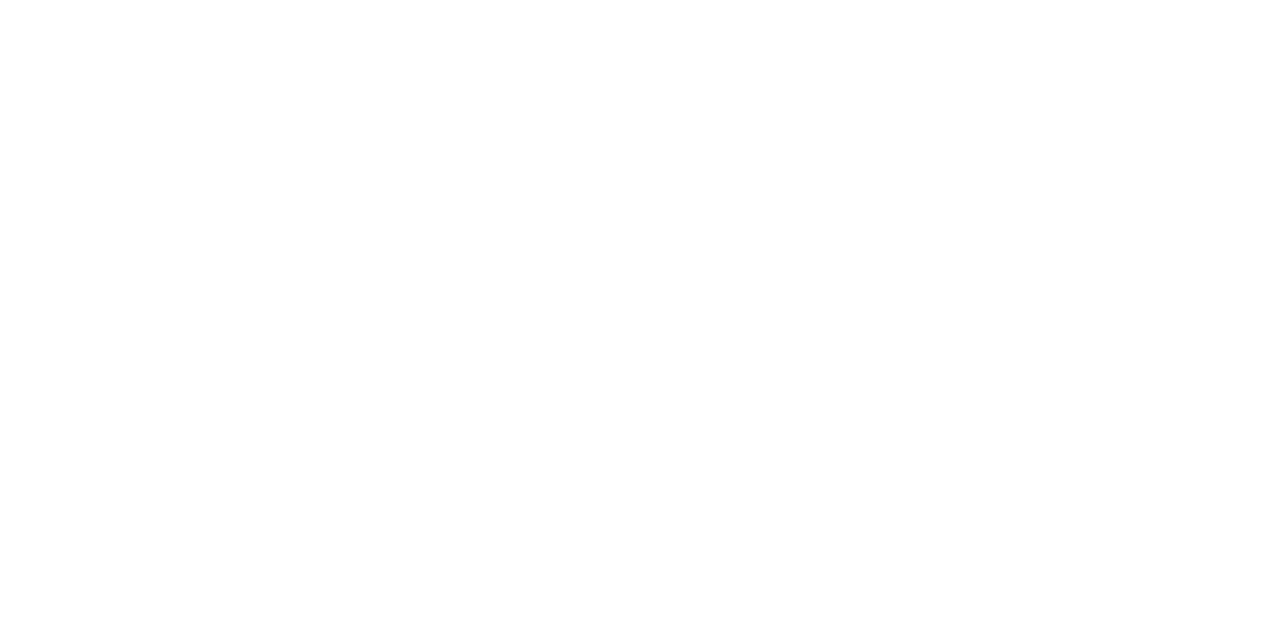
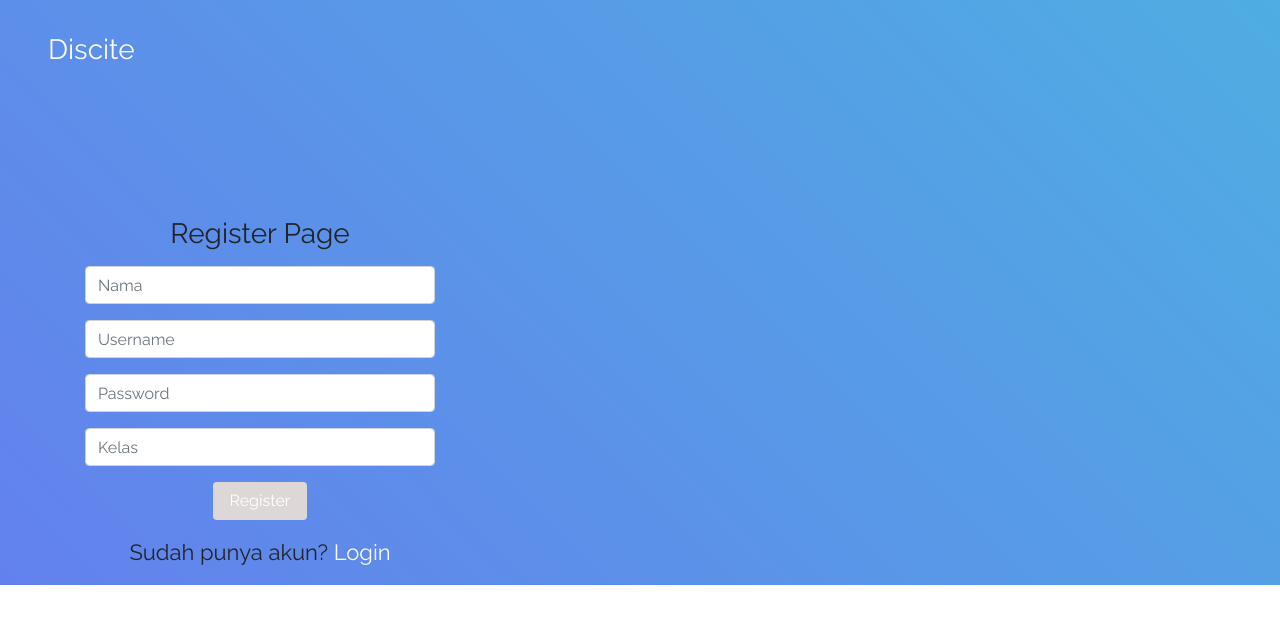
Before and after one commit to samuelmsl/e-learning-app-discite, a React (Create React App) app in the folder frontend/learning-app/: page /register in a window 1280 px wide. Shown: the top 624 px of the page. Built offline with nearby package versions, Linux system fonts and the light colour scheme.

Commit message:
add login and register

```diff
--- a/frontend/learning-app/package.json
+++ b/frontend/learning-app/package.json
@@ -6,6 +6,7 @@
     "@testing-library/jest-dom": "^4.2.4",
     "@testing-library/react": "^9.5.0",
     "@testing-library/user-event": "^7.2.1",
+    "axios": "^0.19.2",
     "mdbreact": "^4.27.0",
     "react": "^16.13.1",
     "react-dom": "^16.13.1",
--- a/frontend/learning-app/src/App.js
+++ b/frontend/learning-app/src/App.js
@@ -3,15 +3,16 @@ import { BrowserRouter as Router, Switch, Route } from "react-router-dom";
 import Teacher from './component/teacher/index';
 import Dashboard from "./component/frontpage/dashboard"
 import Login from "./component/login/Login"
+import Register from './component/register/Register';
 
 function App() {
   return (
     <div className="App">
       <Router>
-      <Route exact path = "/" component = {Dashboard} />
-      <Route path = "/guru" component = {Teacher} />
-      <Route path = "/login" component = {Login} />
-
+        <Route exact path = "/" component = {Dashboard} />
+        <Route path = "/guru" component = {Teacher} />
+        <Route path = "/login" component = {Login} />
+        <Route path = "/register" component = {Register} />
       </Router>
     </div>
   );
--- a/frontend/learning-app/src/component/login/Login.js
+++ b/frontend/learning-app/src/component/login/Login.js
@@ -1,9 +1,41 @@
 import React, { Component } from 'react'
-// import loginImage from '../Assets/Images/loginsvg.svg'
 import './Login.css'
 import { Link } from 'react-router-dom'
+import axios from "axios"
 
 export default class Login extends Component {
+    constructor() {
+        super();
+        this.state = {
+            username: "",
+            password: "",
+        };
+    }
+
+    onChange = (e) => {
+        this.setState({
+            [e.target.name]: e.target.value,
+        });
+    };
+
+    handleButtonLogin = () => {
+        axios.post("http://localhost:8080/auth", {
+                username: this.state.username,
+                password: this.state.password,
+            })
+            .then((res) => {
+                let token = res.data.token;
+                window.localStorage.setItem("tokenLoginUser", token);
+
+                if (window.localStorage.getItem("tokenLoginUser") === "null") {
+                    alert("Failed!");
+                } else {
+                    alert("Success!");
+                }
+            })
+            .catch((err) => console.log(err));
+    };
+
     render() {
         return (
             <>
@@ -15,18 +47,16 @@ export default class Login extends Component {
                     <div className="container">
                         <div className="text-center">
                             <div className="row row-login">
-                                <div className="col-sm-6">
-                                    {/* <img src={loginImage} alt="" className="login-img" /> */}
-                                </div>
+                                {/* <div className="col-sm-6">
+                                    <img src={loginImage} alt="" className="login-img" />
+                                </div> */}
                                 <div className="col-sm-4">
-                                    <form className="text-light">
-                                        <h3>Login Page</h3>
-                                        <input type="text" className="form-control my-3" name="username" id="username" placeholder="Username" maxLength="30" autoComplete="off" required />
-                                        <input type="password" className="form-control my-3" name="password" id="password" maxLength="30" placeholder="Password" required />
-                                        <button type="submit" className="btn login-btn px-3 mb-3">Login</button>
+                                         <h3>Login Page</h3>
+                                        <input type="text" className="form-control my-3" name="username" id="username" placeholder="Username" maxLength="30" autoComplete="off" required onChange={(event) => this.onChange(event)} />
+                                        <input type="password" className="form-control my-3" name="password" id="password" maxLength="30" placeholder="Password" required onChange={(event) => this.onChange(event)} />
+                                        <button type="submit" className="btn login-btn px-3 mb-3" onClick={this.handleButtonLogin}>Login</button>
                                         <p>Belum punya akun? <Link to="/register" className="text-light">Register</Link></p>
-                                    </form>
-                                </div>
+                                 </div>
                             </div>
                         </div>
                     </div>
--- a/frontend/learning-app/src/component/register/Register.js
+++ b/frontend/learning-app/src/component/register/Register.js
@@ -1,9 +1,47 @@
 import React, { Component } from 'react'
-import registerImage from '../Assets/Images/registersvg.svg'
 import './Register.css'
 import { Link } from 'react-router-dom'
 
 export default class Register extends Component {
+    state = {
+        nama: '',
+        pasword: '',
+        type: 'siswa',
+        username: '',
+        kelas: ''
+    }
+
+    handleChange = event => {
+        this.setState({ [event.target.name]: event.target.value });
+    }
+
+    handleSubmit = event => {
+        event.preventDefault();
+
+        const user = {
+            nama: this.state.nama,
+            password: this.state.password,
+            type: this.state.type,
+            username: this.state.username,
+            kelas: this.state.kelas
+        };
+        console.log(user)
+
+        fetch(`http://localhost:8080/public/register`, {
+            method: 'POST',
+            headers: {
+                'Accept': 'application/json, text/plain',
+                'Content-Type': 'application/json'
+            },
+            body: JSON.stringify(user)
+        })
+            .then(res => res.json())
+            .then(response => {
+                alert("Berhasil Daftar")
+            })
+            .catch(console.error);
+    }
+
     render() {
         return (
             <>
@@ -15,20 +53,17 @@ export default class Register extends Component {
                     <div className="container">
                         <div className="text-center">
                             <div className="row row-register">
-                                <div className="col-sm-6">
+                                {/* <div className="col-sm-6">
                                     <img src={registerImage} alt="" className="register-img mt-5" />
-                                </div>
+                                </div> */}
                                 <div className="col-sm-4">
-                                    <form className="text-light">
-                                        <h3>Register Page</h3>
-                                        <input type="text" className="form-control my-3" name="nama" id="nama" placeholder="Nama" maxLength="30" autoComplete="off" required />
-                                        <input type="text" className="form-control my-3" name="username" id="username" placeholder="Username" maxLength="30" autoComplete="off" required />
-                                        <input type="email" className="form-control my-3" name="email" id="email" placeholder="Email" maxLength="40" autoComplete="off" required />
-                                        <input type="password" className="form-control my-3" name="password" id="username" maxLength="30" placeholder="Password" required />
-                                        <input type="text" className="form-control my-3" name="kelas" id="kelas" placeholder="Kelas" maxLength="20" autoComplete="off" required />
-                                        <button type="submit" className="btn register-btn px-3 mb-3">Register</button>
-                                        <p>Sudah punya akun? <Link to="/login" className="text-light">Login</Link> </p>
-                                    </form>
+                                    <h3>Register Page</h3>
+                                    <input type="text" className="form-control my-3" name="nama" id="nama" placeholder="Nama" maxLength="30" autoComplete="off" required onChange={this.handleChange} />
+                                    <input type="text" className="form-control my-3" name="username" id="username" placeholder="Username" maxLength="30" autoComplete="off" required onChange={this.handleChange} />
+                                    <input type="password" className="form-control my-3" name="password" id="password" maxLength="30" placeholder="Password" required onChange={this.handleChange} />
+                                    <input type="text" className="form-control my-3" name="kelas" id="id_kelas" placeholder="Kelas" maxLength="20" autoComplete="off" required onChange={this.handleChange} />
+                                    <button type="submit" className="btn register-btn px-3 mb-3" onClick={this.handleSubmit}>Register</button>
+                                    <p>Sudah punya akun? <Link to="/login" className="text-light">Login</Link> </p>
                                 </div>
                             </div>
                         </div>
```
Also changed, not shown: 1 other file (tests, documents, lock files or other folders).
